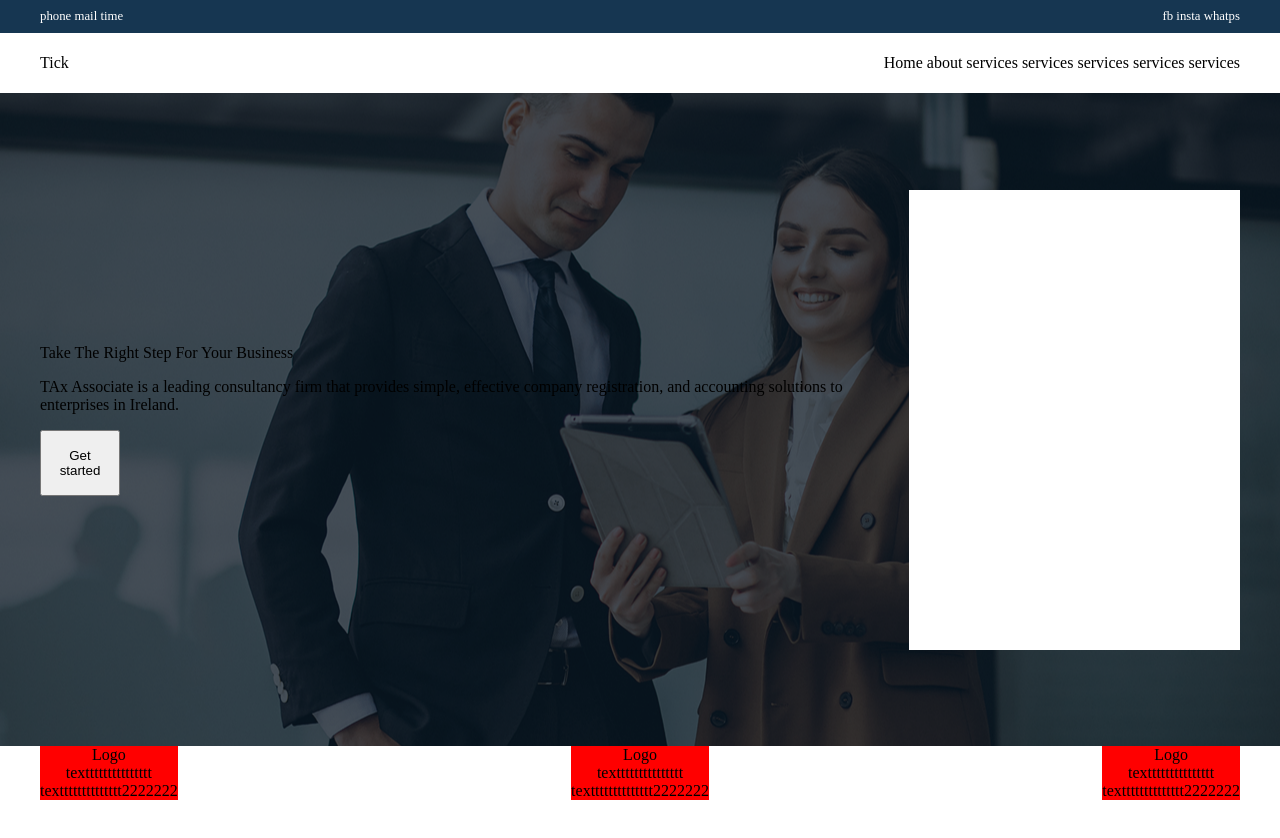
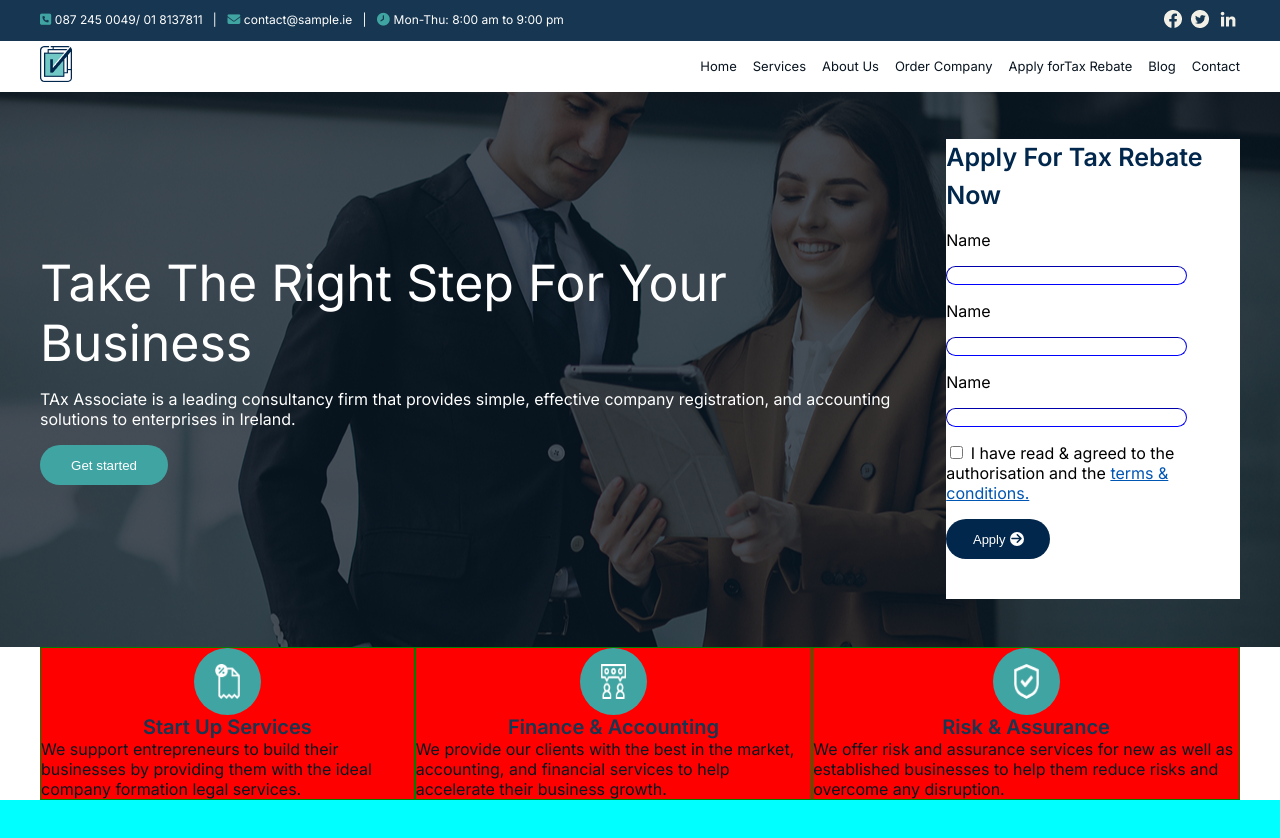
Before and after one commit to alhad-tm/Tax-calculator-home-page, a plain HTML site: page index.html in a window 1280 px wide. Before the commit the page ends 800 px from the top, so only its background shows below. Drawn offline with Linux system fonts and the light colour scheme.

Commit message:
added icons, stylings

```diff
--- a/index.html
+++ b/index.html
@@ -5,21 +5,31 @@
     <meta name="viewport" content="width=device-width, initial-scale=1.0" />
     <title>Document</title>
     <link rel="stylesheet" href="styles.css" />
-  </head>
+    <link rel="preconnect" href="https://fonts.googleapis.com">
+<link rel="preconnect" href="https://fonts.gstatic.com" crossorigin>
+<link href="https://fonts.googleapis.com/css2?family=Inter:wght@100;200;300;400;500;600;700;800;900&display=swap" rel="stylesheet">
+<link rel="stylesheet" href="https://cdnjs.cloudflare.com/ajax/libs/font-awesome/6.5.0/css/all.min.css" integrity="sha512-yadayadayada..." crossorigin="anonymous" referrerpolicy="no-referrer" />
+
+</head>
   <body>
     <div class="container">
         <!-- navbar -->
       <div class="navbar">
         <div class="nav-contents">
           <div class="nav-left">
-            <span>phone</span>
-            <span>mail</span>
-            <span>time</span>
+            <i class="fa-solid fa-square-phone" style="color: rgba(64, 165, 162, 1);"></i>
+            <span>087 245 0049/ 01 8137811  &nbsp; | </span> &nbsp;
+            <!-- <i class="fa-duotone fa-solid fa-square-phone" style="--fa-primary-color: #0fa4c2; --fa-secondary-color: #d9af07;"></i> -->
+            <i class="fa-solid fa-envelope" style="color:rgba(64, 165, 162, 1);"></i>
+            <span>contact@sample.ie &nbsp; |</span> &nbsp;
+            <i class="fa-solid fa-clock fa-flip-horizontal" style="color:rgba(64, 165, 162, 1);"></i>
+            <span>Mon-Thu: 8:00 am to 9:00 pm</span>
           </div>
           <div class="nav-right">
-            <span>fb</span>
-            <span>insta</span>
-            <span>whatps</span>
+            <img src="./images/fb.png" alt="">
+            <img src="./images/twitter.png" alt="">
+            <img src="./images/linkedin.png" alt="">
+
           </div>
         </div>
       </div>
@@ -27,16 +37,16 @@
       <div class="header">
         <div class="header-contents">
           <div class="head-left">
-            <span>Tick</span>
+           <img src="./images/logo.png" alt="">
           </div>
           <div class="head-right">
             <span>Home</span>
-            <span>about</span>
-            <span>services</span>
-            <span>services</span>
-            <span>services</span>
-            <span>services</span>
-            <span>services</span>
+            <span>Services</span>
+            <span>About Us</span>
+            <span>Order Company</span>
+            <span>Apply forTax Rebate</span>
+            <span>Blog</span>
+            <span>Contact</span>
           </div>
         </div>
       </div>
@@ -66,6 +76,37 @@
 
             <div class="banner-form">
 
+                <form class="form" action="">
+
+                    <span class="form-heading">
+                        Apply For Tax Rebate Now
+                    </span>
+
+                    <label for="">Name</label>
+                    <input class="form-input" type="text">
+                    <label for="">Name</label>
+                    <input class="form-input" type="text">
+                    <label for="">Name</label>
+                    <input class="form-input" type="text">
+
+                    <div>
+                        <input type="checkbox">
+                        <span>I have read & agreed to the authorisation and the
+                            <span class="terms">terms & conditions.</span></span>
+                    </div>
+
+                    <button class="apply-btn">
+                        Apply
+                        <span class="arrow-circle">
+                            <i class="fa-solid fa-arrow-right" style="color:rgba(2, 39, 76, 1) "></i>
+                        </span>
+                      </button>
+
+
+
+
+                </form>
+
 
 
             </div>
@@ -84,19 +125,25 @@
         <div class="service-container">
 
             <div class="service">
-                <span>Logo</span>
-                <span>texttttttttttttttt</span>
-                <span>textttttttttttttt2222222</span>
+                <div class="icon-circle">
+                    <img src="./images/startup.png" alt="">
+                  </div>
+                <span class="service-head">Start Up Services</span>
+                <span class="service-description">We support entrepreneurs to build their businesses by providing them with the ideal company formation legal services.</span>
             </div>
             <div class="service">
-                <span>Logo</span>
-                <span>texttttttttttttttt</span>
-                <span>textttttttttttttt2222222</span>
+                <div class="icon-circle">
+                    <img src="./images/finance.png" alt="">
+                  </div>
+                <span class="service-head">Finance & Accounting</span>
+                <span class="service-description">We provide our clients with the best in the market, accounting, and financial services to help accelerate their business growth.</span>
             </div>
             <div class="service">
-                <span>Logo</span>
-                <span>texttttttttttttttt</span>
-                <span>textttttttttttttt2222222</span>
+                <div class="icon-circle">
+                    <img src="./images/assurance.png" alt="">
+                  </div>
+                  <span class="service-head">Risk & Assurance</span>
+                <span class="service-description">We offer risk and assurance services for new as well as established businesses to help them reduce risks and overcome any disruption.</span>
             </div>
 
 
--- a/styles.css
+++ b/styles.css
@@ -1,6 +1,7 @@
 body{
     padding: 0;
     margin: 0;
+    font-family: "Inter", sans-serif;
 }
 .container{
     width: 100%;
@@ -10,11 +11,13 @@ body{
     display: flex;
     flex-direction: column;
     align-items: center;
+    padding-bottom: 4rem;
 
 }
 
 .navbar{
     background-color: rgba(22, 54, 81, 1);
+    /* background-color: rgb(207, 215, 221); */
     width: 100%;
     height: 40px;
     display: flex;
@@ -22,6 +25,7 @@ body{
     justify-content:center;
     color: white;
     font-size: 0.8rem;
+    padding: 0.4rem 0;
 }
 .nav-contents{
     width: 100%;
@@ -30,6 +34,10 @@ body{
     flex-direction: row;
     align-items: center;
     justify-content: space-between;
+}
+.nav-left>span{
+    font-size: 12px;
+    line-height: 150%;
 }
 
 .header{
@@ -49,6 +57,13 @@ body{
     align-items: center;
     justify-content: space-between;
 
+}
+.head-right{
+    display: flex;
+
+    gap: 1rem;
+    color: rgba(9, 21, 32, 1);
+    font-size: 13px;
 }
 
 .banner{
@@ -75,17 +90,114 @@ body{
     gap: 1rem;
     max-width: 1200px;
 }
+.banner-contents>:nth-child(1){
+    color: white;
+    font-size: 50px;
+}
+.banner-contents>:nth-child(2){
+    color: white;
+    font-size: 16px;
+}
 
 .btn{
-    width: 80px;
+    display: flex;
+    align-items: center;
+    justify-content: center;
+    width: 128px;
+    height: 40px;
     padding: 1rem;
+    background-color: rgba(64, 165, 162, 1);
+    color: white;
+    border-radius: 24px;
+    border: none;
 }
 
 .banner-form{
     width: 360px;
     height: 460px;
     background-color: white;
+    display: flex;
+        flex-direction: column;
+        align-items: center;
 }
+
+.form{
+    display: flex;
+    flex-direction: column;
+    gap: 1rem;
+    align-items: flex-start;
+    justify-content: center;
+
+}
+.form-heading{
+    font-family: Inter;
+font-weight: 600;
+font-size: 25px;
+line-height: 150%;
+letter-spacing: 0px;
+color: rgba(2, 39, 76, 1);
+}
+
+.form-input{
+    width: 80%;
+    width: 312;
+height: 40;
+border-radius: 20px;
+border-width: 1px;
+border-color: blue;
+
+}
+.terms{
+    text-decoration: underline;
+    color: #0056b3;
+}
+
+
+.apply-btn {
+    background-color: rgba(2, 39, 76, 1);
+    color: white;
+    width: 104px;
+    height: 40px;
+    border-radius:24px;
+
+    border: none;
+    display: flex;
+    align-items: center;
+    justify-content: center;
+    padding: 1rem;
+    font-size: 13px;
+}
+
+
+  .arrow-circle {
+    background-color: white;
+    border-radius: 50%;
+    width: 14px;
+    height: 14px;
+    display: flex;
+    align-items: center;
+    justify-content: center;
+    font-weight: bold;
+    font-size: 12px;
+    margin-left: 4px;
+
+}
+
+
+
+
+
+
+
+
+
+
+
+
+
+
+
+
 .service-section{
     width: 100%;
     background-color: white;
@@ -108,4 +220,31 @@ body{
     flex-direction: column;
     align-items: center;
     background-color: red;
+    border: 1px solid green;
 }
+
+.icon-circle {
+    background-color: rgba(64, 165, 162, 1);
+    border-radius: 50%;
+    padding: 1rem;
+    width: 35px;
+    height: 35px;
+    display: flex;
+    justify-content: center;
+    align-items: center;
+  }
+
+  .icon-circle img {
+    width: 25px;
+    height: 35px;
+  }
+  .service-head{
+    color: rgba(22, 54, 81, 1);
+    font-weight: 600;
+    font-size: 20px;
+  }
+  .service-description{
+    color: rgba(9, 21, 32, 1);
+    font-size: 16px;
+    font-weight: 400;
+  }
```
Also changed, not shown: images/assurance.png (added), images/fb.png (added), images/finance.png (added), images/linkedin.png (added), images/logo.png (added), images/startup.png (added), images/twitter.png (added).
